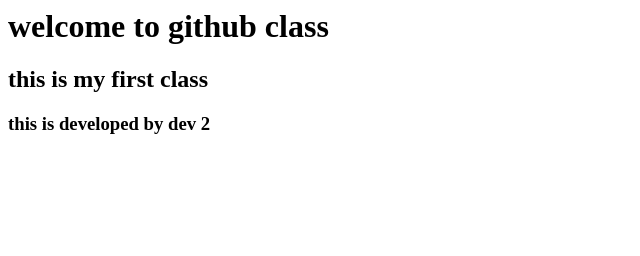
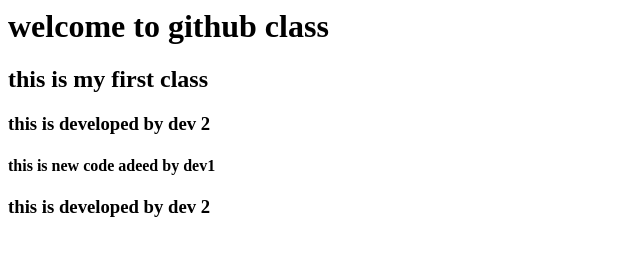
Before and after one commit to Nitya7797/mynewrepo, a plain HTML site: page index.html in a window 1280 px wide. Shown: the whole page, without its empty margins (0-640 px from the left). Drawn offline with Linux system fonts and the light colour scheme.

Commit message:
new changed done

```diff
--- a/index.html
+++ b/index.html
@@ -1,3 +1,5 @@
 <h1>welcome to github class</h1>
 <h2>this is my first class</h2>
 <h3>this is developed by dev 2</h3>
+<h4>this is new code adeed by dev1</h3>
+<h3>this is developed by dev 2</h3>
```
